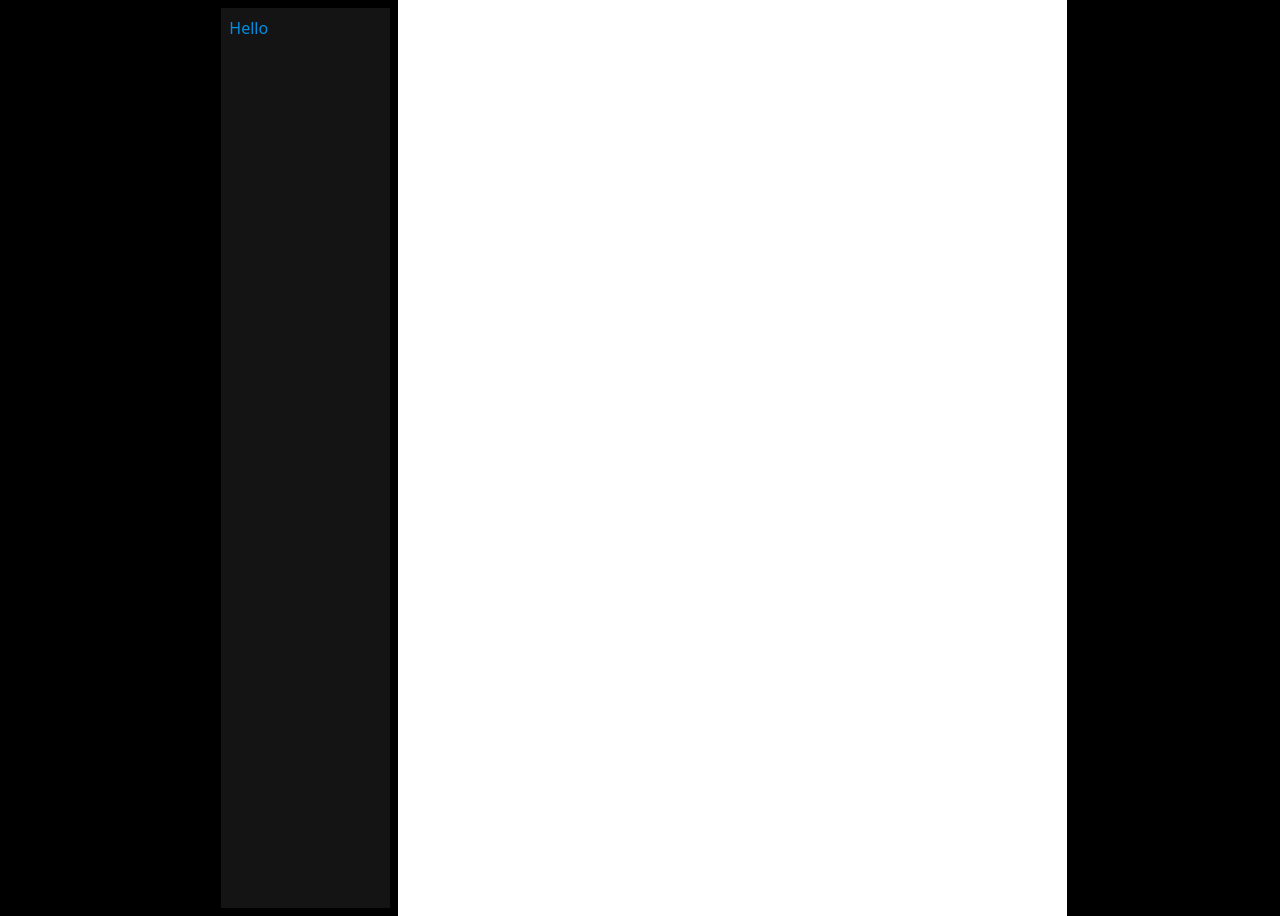
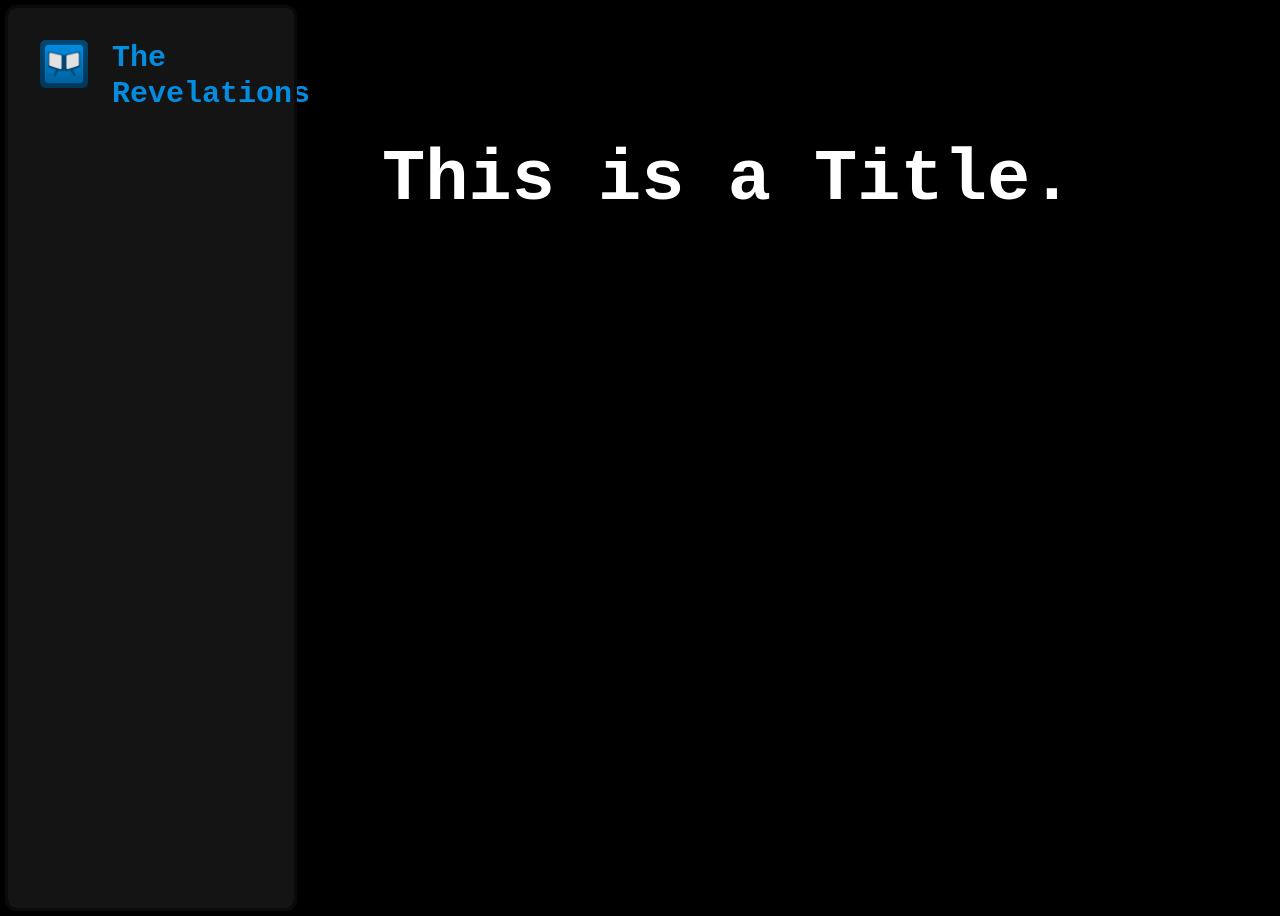
Before and after one commit to theluqmn/revelations, a Jekyll site: the page built from index.md, in a window 1280 px wide. Built offline with Jekyll 4.4.1, drawn with Linux system fonts in a browser that asks for light colours; nearby versions of some CDN libraries; some web fonts are replaced.

Commit message:
played with some styling, new icon, added jetbrains mono font

```diff
--- a/_layouts/home.html
+++ b/_layouts/home.html
@@ -21,17 +21,33 @@
                 }
             }
         </script>
+
+        <!-- JetBrains Mono Font -->
+        <link href="https://fonts.cdnfonts.com/css/jetbrains-mono" rel="stylesheet">
+
+        <!-- Custom Styles -->
+        <style>
+            body {
+                font-family: 'JetBrains Mono', monospace;
+            }
+        </style>
     </head>
 
-    <body class="bg-black md:w-8/12 mx-auto">
-        <div class="flex flex-col md:flex-row">
-            <div class=" m-2 w-3/12 p-2 flex flex-col gap-8 bg-[rgb(20,20,20)] h-screen">
-                <h1 class="text-[rgb(4,140,224)]">Hello</h1>
+    <body class="bg-black">
+        <div class="flex flex-col gap-16 md:flex-row">
+            <!-- The sidebar -->
+            <div class="m-2 w-3/12 p-8 flex flex-col rounded-lg gap-8 bg-[rgb(20,20,20)] h-screen outline outline-5 outline-[rgb(10,10,10)]">
+                <div class="flex flex-row gap-6">
+                    <img src="../assets/icon.png" alt="The Revelations icon" class="w-12 h-12" />
+                    <h1 class="text-3xl text-[rgb(4,140,224)] font-semibold">
+                        The Revelations
+                    </h1>
+                </div>
             </div>
 
-            <div class="p-4 w-full bg-white flex flex-col gap-2">
-                <h1 class="text-3xl text-white">
-                    Hello there
+            <div class="p-4 w-full flex flex-col gap-2">
+                <h1 class="pt-32 text-7xl text-white font-bold">
+                    This is a Title.
                 </h1>
             </div>
         </div>
```
Also changed, not shown: assets/icon.png.
